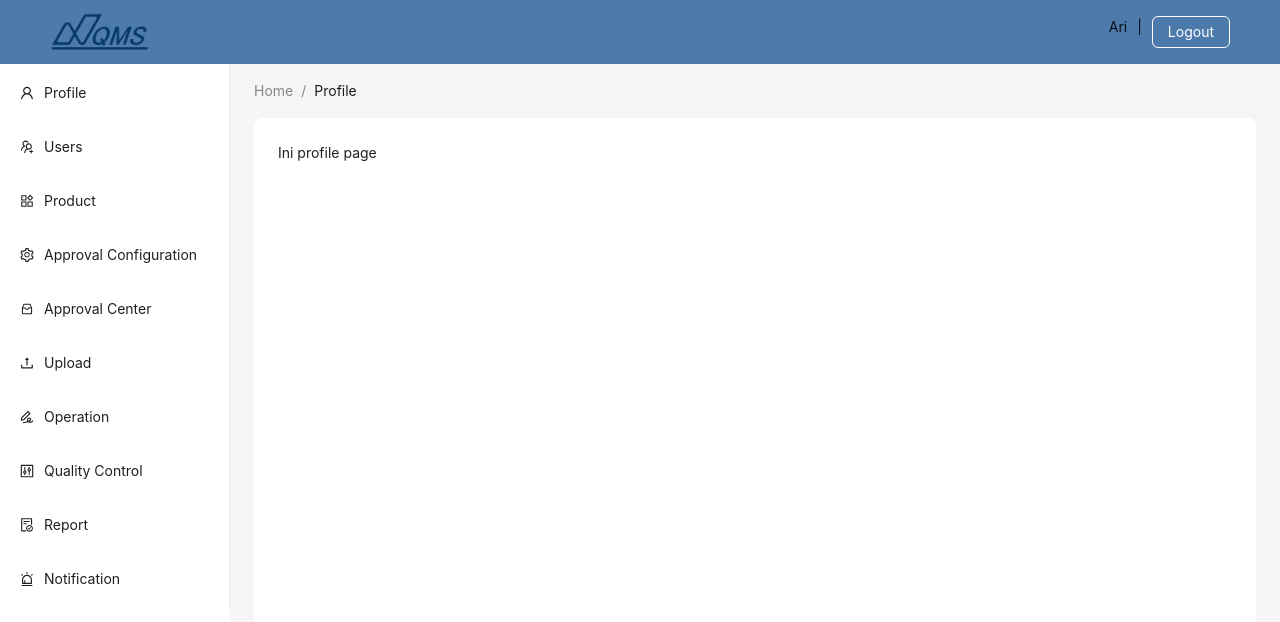
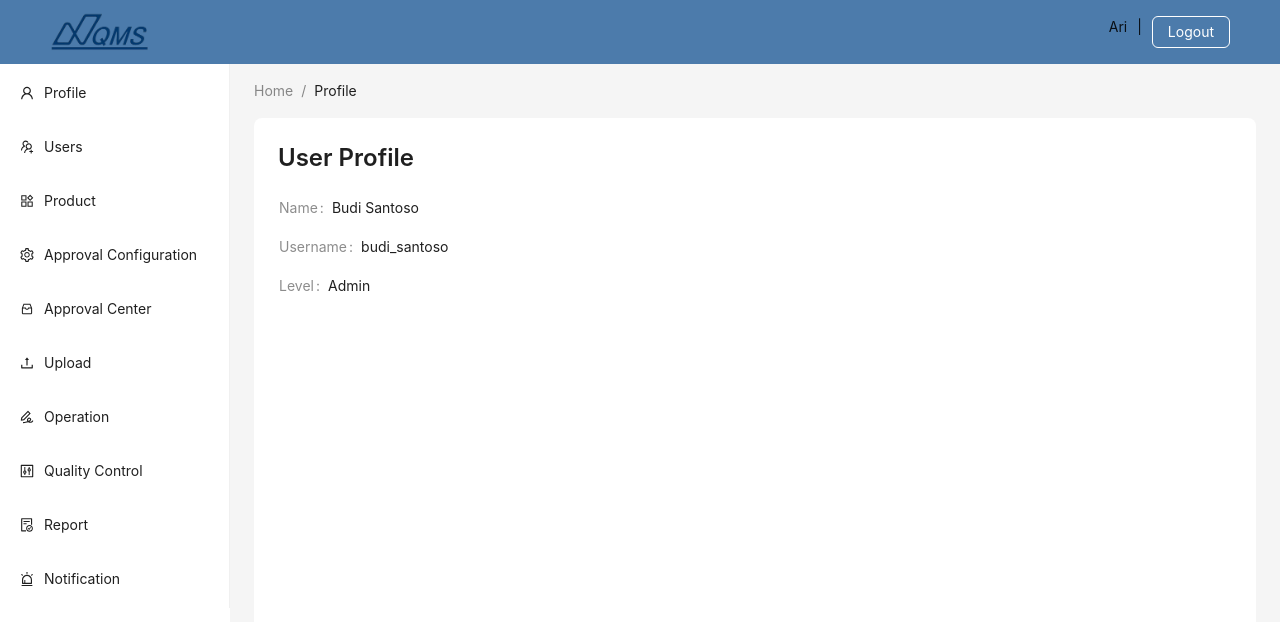
Before and after one commit to IQMS-System/AnalysisToolFrontend, a React (Vite) app: page /profile in a window 1280 px wide. Shown: the top 622 px of the page. Built offline with nearby package versions, Linux system fonts and the light colour scheme.

Commit message:
feat: create profile page

```diff
--- a/src/routes/ProfilePage/index.tsx
+++ b/src/routes/ProfilePage/index.tsx
@@ -1,9 +1,35 @@
+import { Descriptions, DescriptionsProps, Flex, Typography } from "antd";
 import BaseLayout from "../../components/BaseLayout";
+
+const { Title } = Typography;
+
+const items: DescriptionsProps["items"] = [
+  {
+    key: "1",
+    label: "Name",
+    children: "Budi Santoso",
+  },
+  {
+    key: "2",
+    label: "Username",
+    children: "budi_santoso",
+  },
+  {
+    key: "3",
+    label: "Level",
+    children: "Admin",
+  },
+];
 
 const ProfilePage = () => {
   return (
     <BaseLayout breadCrumb={["Home", "Profile"]}>
-      <div>Ini profile page</div>
+      <Flex vertical gap={10}>
+        <Flex justify="space-between">
+          <Title level={3}>User Profile</Title>
+        </Flex>
+        <Descriptions items={items} column={1} />
+      </Flex>
     </BaseLayout>
   );
 };
```
